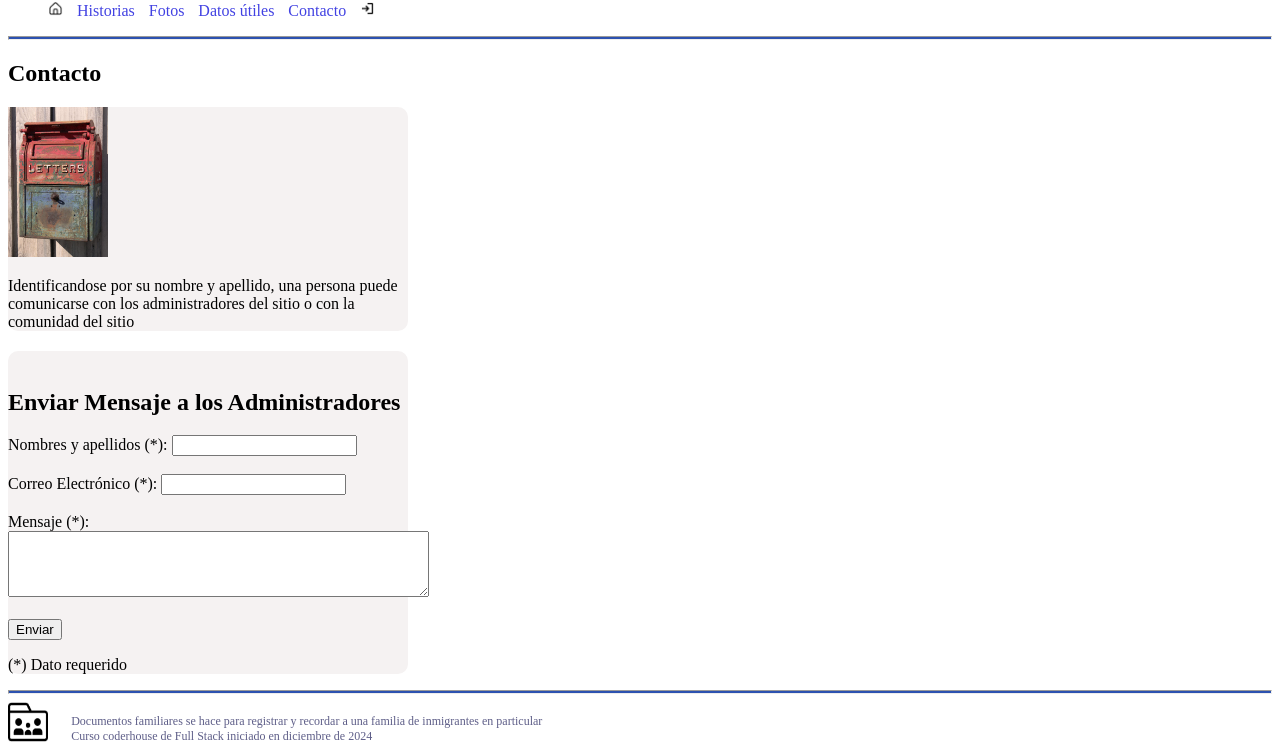
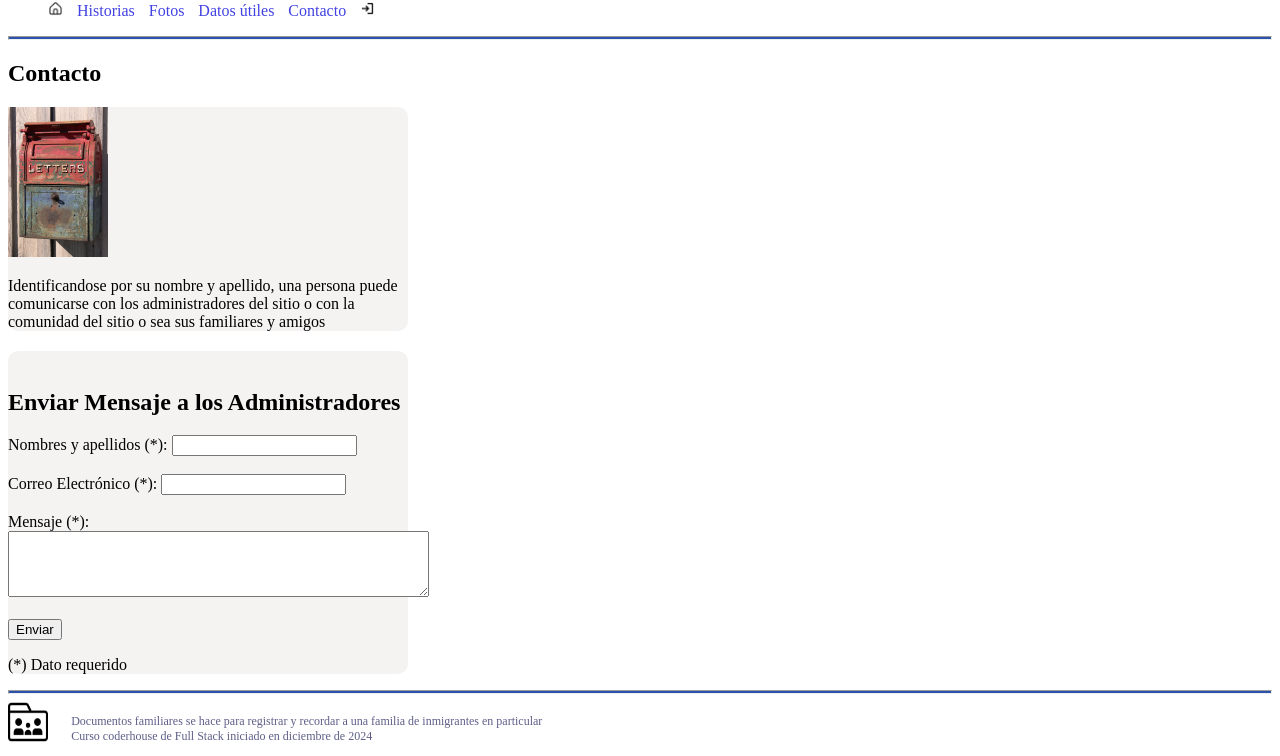
Before and after one commit to caralscz/preentrega2santacruzcarlos, a plain HTML site: page pages/docFamContacto.html in a window 1280 px wide. Shown: the part 79-835 px from the top of the page. Drawn offline with Linux system fonts and the light colour scheme; a web font is replaced by a local one.

Commit message:
Arch de las clases de coder enero 2025

```diff
--- a/pages/docFamContacto.html
+++ b/pages/docFamContacto.html
@@ -18,7 +18,7 @@
 <body>
     <header>
         <div>
-            <h1>Documentos Familiares</h1>
+            <h1>Documentos Familiares </h1>
         </div>
         <div>
             <nav>
@@ -48,7 +48,7 @@
                 <h2></h2>
                 <img src="../assets/img/buzon.jpeg" alt="Contacto" class="imgTema">
                 <p>Identificandose por su nombre y apellido, una persona puede comunicarse con los administradores del
-                    sitio o con la comunidad del sitio </p>
+                    sitio o con la comunidad del sitio o sea sus familiares y amigos </p>
 
             </article>
 
```
Also changed, not shown: pages/docAgregadoParaGit.html (added, +12 -0 lines).
